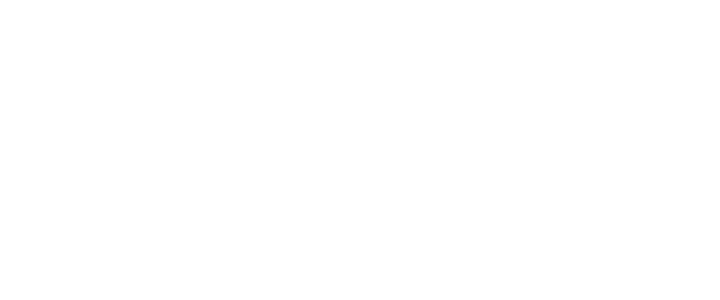
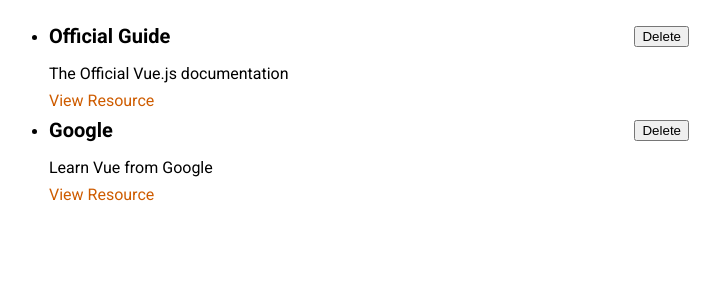
Before and after one commit to Arangus10/Learning-Vue-Resources-App, a Vue app: page / in a window 1280 px wide. Shown: the top 300 px of the page, without its empty margins (291-1011 px from the left). Built offline with nearby package versions, Linux system fonts and the light colour scheme.

Commit message:
Add LearningResource.vue styling

```diff
--- a/src/App.vue
+++ b/src/App.vue
@@ -1,13 +1,19 @@
 <template>
   <ul>
-        <learning-resource v-for="res in storedResources" :key="res.id">
+        <learning-resource
+        v-for="res in storedResources"
+        :key="res.id"
+        :title="res.title"
+        :description="res.description"
+        :link="res.link"
+        >
             {{ res }}
         </learning-resource>
   </ul>
 </template>
 
 <script>
-import LearningResource from './components/learning-resources/learning-components/LearningResource.vue'
+import LearningResource from './components/learning-components/LearningResource.vue'
 export default {
 components: {
     LearningResource
@@ -32,3 +38,19 @@
   },
 };
 </script>
+
+<style>
+@import url('https://fonts.googleapis.com/css2?family=Roboto:wght@400;700&display=swap');
+
+* {
+  box-sizing: border-box;
+}
+
+html {
+  font-family: 'Roboto', sans-serif;
+}
+
+body {
+  margin: 0;
+}
+</style>
--- a/src/components/learning-components/LearningResource.vue
+++ b/src/components/learning-components/LearningResource.vue
@@ -2,7 +2,7 @@
   <li>
     <div>
       <header>
-                <h3>{{  title }}</h3>
+        <h3>{{ title }}</h3>
         <button>Delete</button>
       </header>
     </div>
@@ -15,6 +15,38 @@
 
 <script>
 export default {
-    props: ['title', 'description', 'link']
+  props: ['title', 'description', 'link'],
+};
+</script>
+
+<style scoped>
+li {
+  margin: auto;
+  max-width: 40rem;
 }
-</script>
+
+header {
+  display: flex;
+  justify-content: space-between;
+  align-items: center;
+}
+
+h3 {
+  font-size: 1.25rem;
+  margin: 0.5rem 0;
+}
+
+p {
+  margin: 0.5rem 0;
+}
+
+a {
+  text-decoration: none;
+  color: #ce5c00;
+}
+
+a:hover,
+a:active {
+  color: #c89300;
+}
+</style>
--- a/src/main.js
+++ b/src/main.js
@@ -1,3 +1,7 @@
 import { createApp } from 'vue';
 
-createApp({}).mount('#app');
+import App from './App.vue';
+
+const app = createApp(App);
+
+app.mount('#app');
```
Lines whose indentation alone changed are shown as unchanged.
